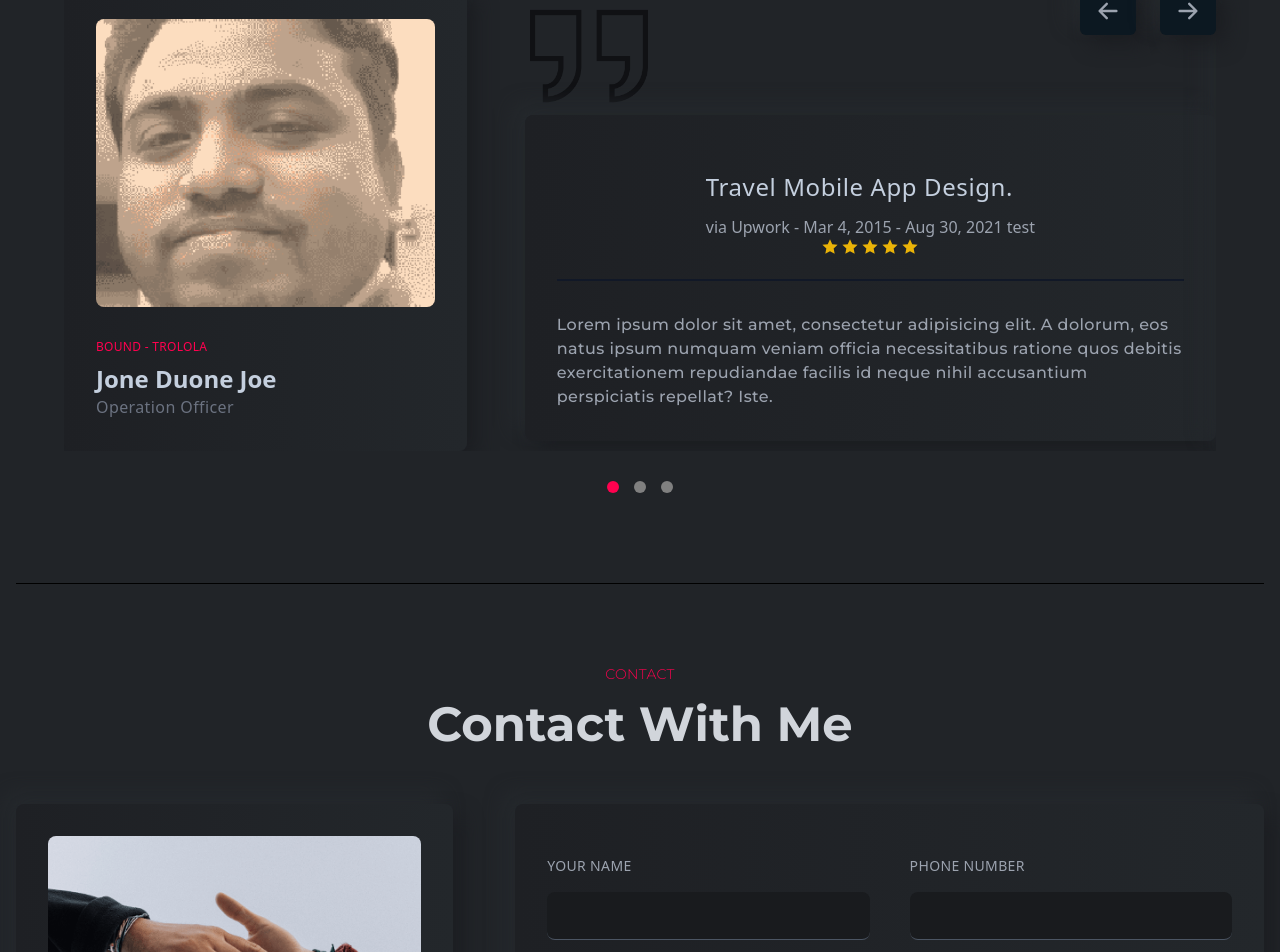
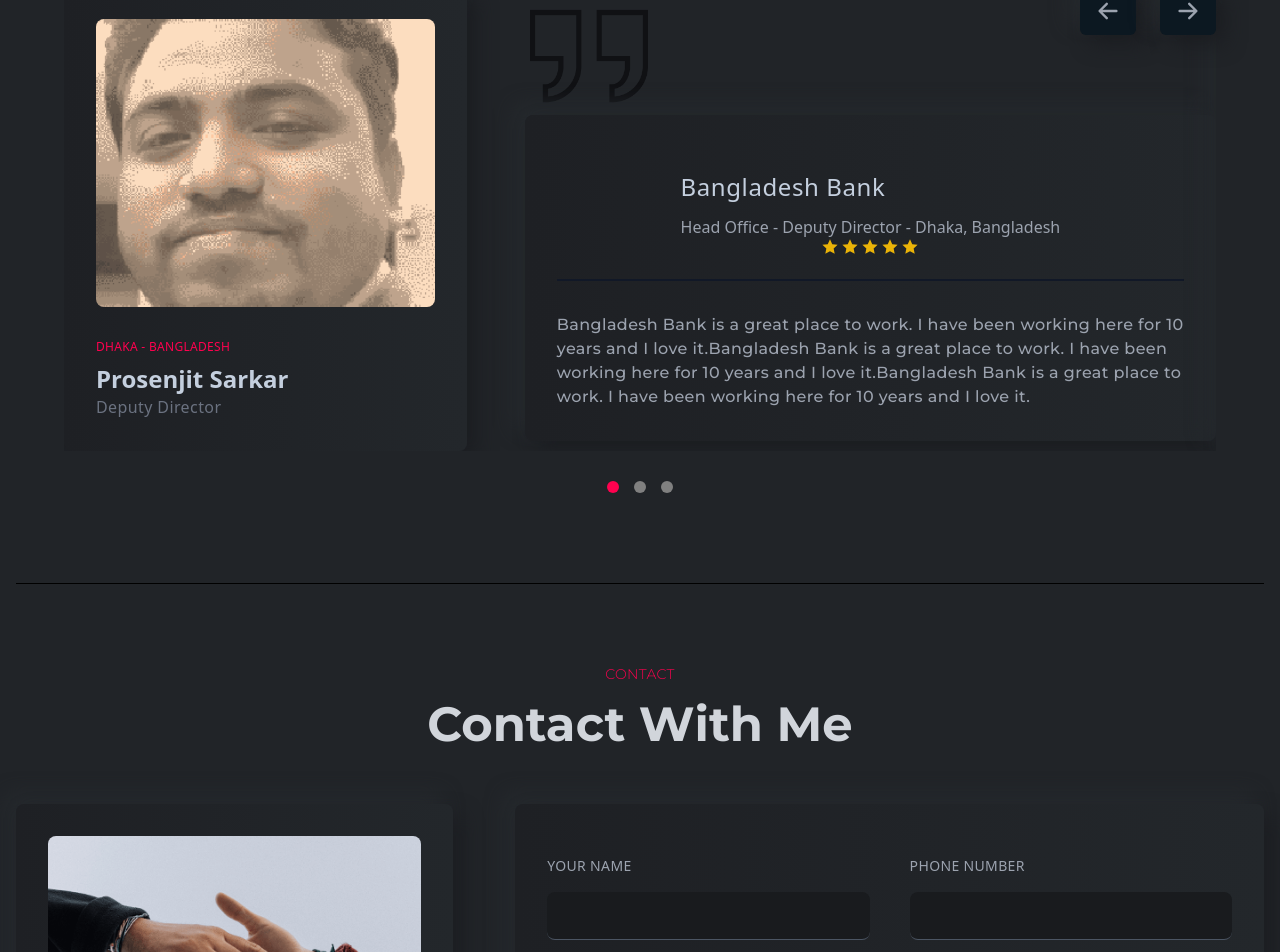
Before and after one commit to RCTrainingCenter/RC, a React (Create React App) app: page / in a window 1280 px wide. Shown: the part 5061-6013 px from the top of the page. Built offline with nearby package versions, Linux system fonts and the light colour scheme.

Commit message:
Update Testimonial.js

```diff
--- a/src/components/tesimonial/Testimonial.js
+++ b/src/components/tesimonial/Testimonial.js
@@ -108,11 +108,11 @@
                 />
                 <div className="w-full flex flex-col justify-end">
                   <p className="text-xs uppercase text-designColor tracking-wide mb-2">
-                    Bound - Trolola
+                    Dhaka - Bangladesh
                   </p>
-                  <h3 className="text-2xl font-bold">Jone Duone Joe</h3>
+                  <h3 className="text-2xl font-bold">Prosenjit Sarkar</h3>
                   <p className="text-base tracking-wide text-gray-500">
-                    Operation Officer
+                    Deputy Director
                   </p>
                 </div>
               </div>
@@ -122,10 +122,10 @@
                   <div className="flex flex-col justify-between lgl:items-center py-6 border-b-2 border-b-gray-900">
                     <div>
                       <h3 className="text-xl lgl:text-2xl font-medium tracking-wide">
-                        Travel Mobile App Design.
+                        Bangladesh Bank
                       </h3>
                       <p className="text-base text-gray-400 mt-3">
-                        via Upwork - Mar 4, 2015 - Aug 30, 2021 test
+                      Head Office - Deputy Director - Dhaka, Bangladesh
                       </p>
                     </div>
                     <div className="text-yellow-500 flex gap-1">
@@ -137,11 +137,7 @@
                     </div>
                   </div>
                   <p className="text-base font-titleFont text-gray-400 font-medium tracking-wide leading-6">
-                    Lorem ipsum dolor sit amet, consectetur adipisicing elit. A
-                    dolorum, eos natus ipsum numquam veniam officia
-                    necessitatibus ratione quos debitis exercitationem
-                    repudiandae facilis id neque nihil accusantium perspiciatis
-                    repellat? Iste.
+                    Bangladesh Bank is a great place to work. I have been working here for 10 years and I love it.Bangladesh Bank is a great place to work. I have been working here for 10 years and I love it.Bangladesh Bank is a great place to work. I have been working here for 10 years and I love it.
                   </p>
                 </div>
               </div>
@@ -210,11 +206,11 @@
                 />
                 <div className="w-full flex flex-col justify-end">
                   <p className="text-xs uppercase text-designColor tracking-wide mb-2">
-                    Bound - Trolola
+                    Dhaka - Bangladesh
                   </p>
-                  <h3 className="text-2xl font-bold">Jone Duone Joe</h3>
+                  <h3 className="text-2xl font-bold">Presentjit Sarkar</h3>
                   <p className="text-base tracking-wide text-gray-500">
-                    Operation Officer
+                    Deputy Director
                   </p>
                 </div>
               </div>
@@ -224,10 +220,10 @@
                   <div className="flex flex-col justify-between lgl:items-center py-6 border-b-2 border-b-gray-900">
                     <div>
                       <h3 className="text-xl lgl:text-2xl font-medium tracking-wide">
-                        Travel Mobile App Design.
+                        Bangladesh Bank
                       </h3>
                       <p className="text-base text-gray-400 mt-3">
-                        via Upwork - Mar 4, 2015 - Aug 30, 2021 test
+                        Head Office - Deputy Director - Dhaka, Bangladesh
                       </p>
                     </div>
                     <div className="text-yellow-500 flex gap-1">
@@ -239,11 +235,7 @@
                     </div>
                   </div>
                   <p className="text-base font-titleFont text-gray-400 font-medium tracking-wide leading-6">
-                    Lorem ipsum dolor sit amet, consectetur adipisicing elit. A
-                    dolorum, eos natus ipsum numquam veniam officia
-                    necessitatibus ratione quos debitis exercitationem
-                    repudiandae facilis id neque nihil accusantium perspiciatis
-                    repellat? Iste.
+                    Bangladesh Bank is a great place to work. I have been working here for 10 years and I love it.Bangladesh Bank is a great place to work. I have been working here for 10 years and I love it.Bangladesh Bank is a great place to work. I have been working here for 10 years and I love it.
                   </p>
                 </div>
               </div>
```
